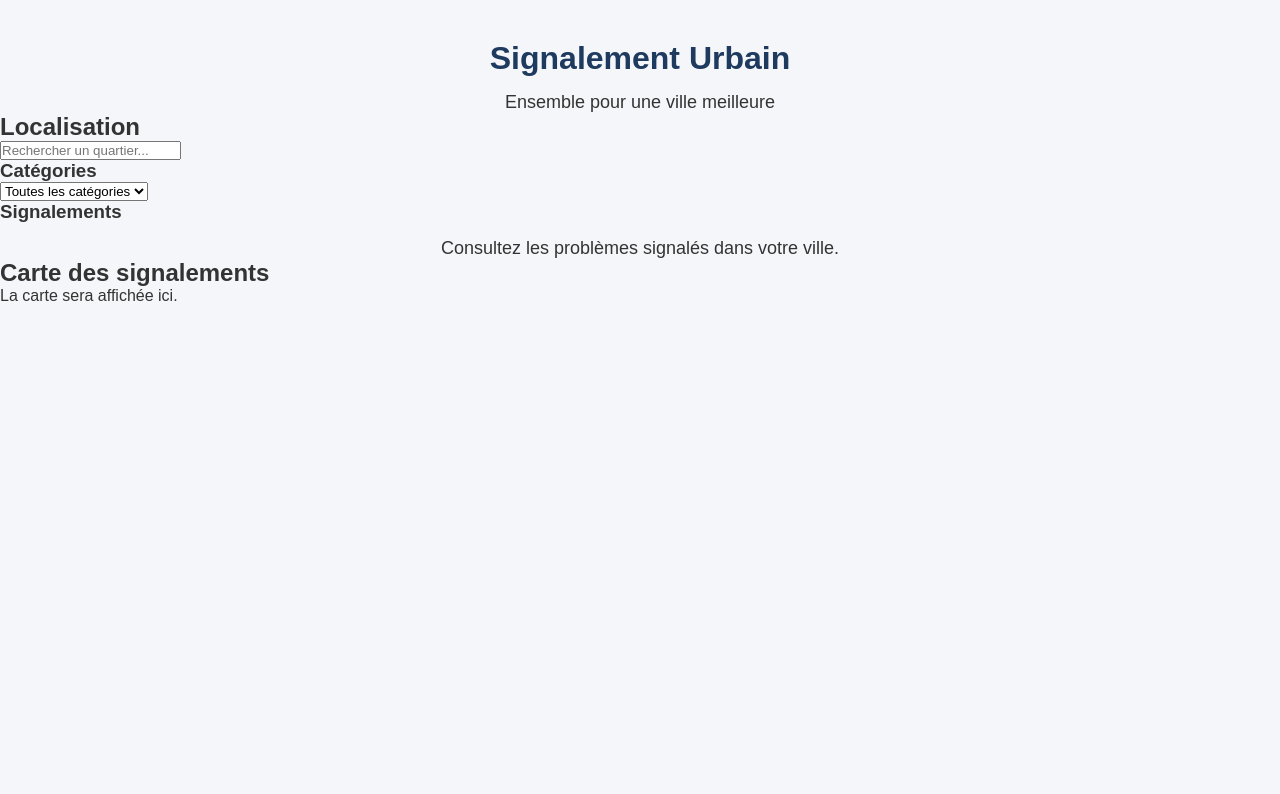
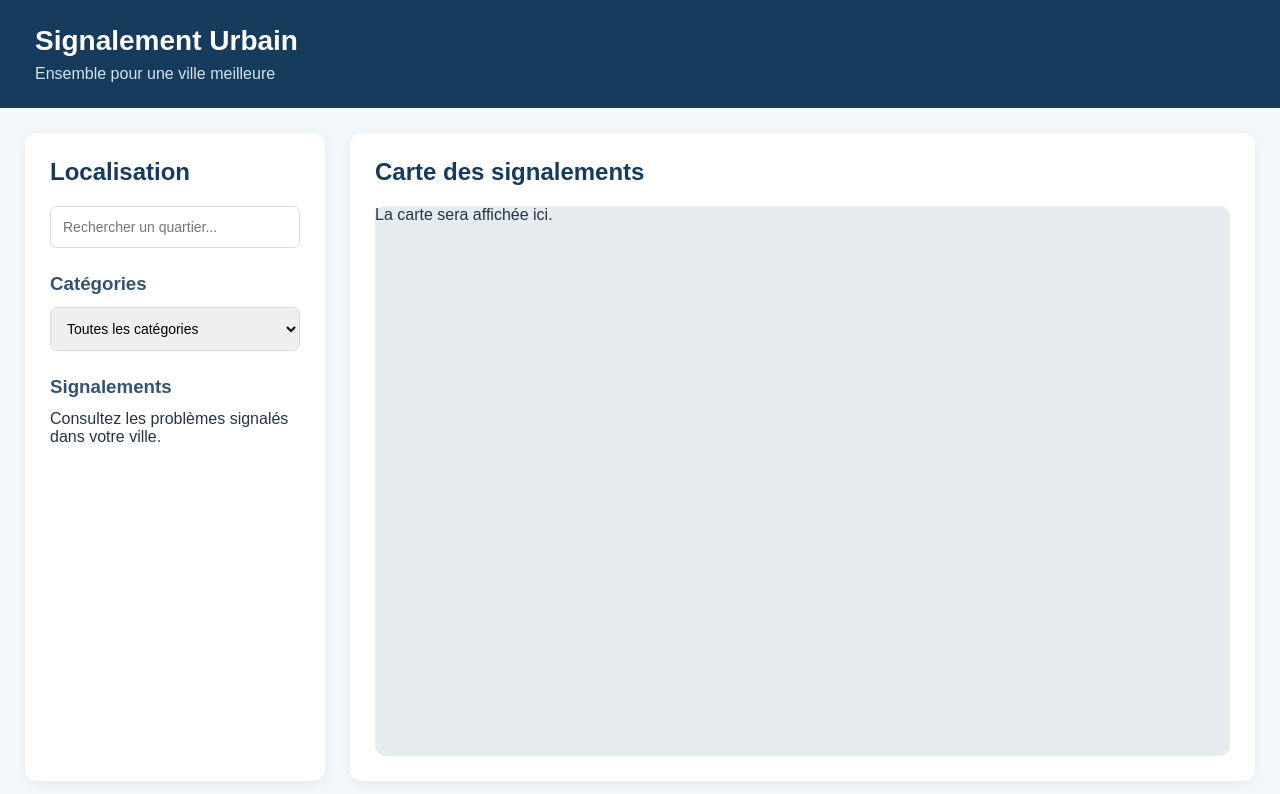
Before and after one commit to khaoula-11-cc/signalement-urbain, a plain HTML site: page index.html in a window 1280 px wide. Drawn offline with nearby package versions, Linux system fonts and the light colour scheme.

Commit message:
Ajout du design CSS de l'interface

```diff
--- a/css/style.css
+++ b/css/style.css
@@ -7,18 +7,103 @@
 
 body {
     font-family: Arial, sans-serif;
-    background-color: #f4f6f9;
-    color: #333;
+    background: #f3f6fa;
+    color: #263445;
 }
 
-h1 {
-    color: #1e3a5f;
-    text-align: center;
-    margin-top: 40px;
+/* En-tête */
+.header {
+    background: #163b5c;
+    color: white;
+    padding: 25px 35px;
 }
 
-p {
-    text-align: center;
-    margin-top: 15px;
-    font-size: 18px;
+.header h1 {
+    font-size: 28px;
+    margin-bottom: 8px;
 }
+
+.header p {
+    color: #d5e3ef;
+}
+
+/* Contenu principal */
+.container {
+    display: flex;
+    gap: 25px;
+    padding: 25px;
+    min-height: 85vh;
+}
+
+/* Menu latéral */
+.sidebar {
+    width: 300px;
+    min-width: 260px;
+    background: white;
+    padding: 25px;
+    border-radius: 12px;
+    box-shadow: 0 3px 12px rgba(0,0,0,0.06);
+}
+
+.sidebar h2 {
+    color: #163b5c;
+    margin-bottom: 20px;
+}
+
+.sidebar h3 {
+    margin-top: 25px;
+    margin-bottom: 12px;
+    color: #34536e;
+}
+
+.sidebar input,
+.sidebar select {
+    width: 100%;
+    padding: 12px;
+    border: 1px solid #d5dce5;
+    border-radius: 7px;
+    outline: none;
+    font-size: 14px;
+}
+
+.sidebar input:focus,
+.sidebar select:focus {
+    border-color: #2878b8;
+}
+
+/* Espace de la carte */
+.map-section {
+    flex: 1;
+    background: white;
+    padding: 25px;
+    border-radius: 12px;
+    box-shadow: 0 3px 12px rgba(0,0,0,0.06);
+}
+
+.map-section h2 {
+    margin-bottom: 20px;
+    color: #163b5c;
+}
+
+/* Carte */
+#map {
+    width: 100%;
+    height: 550px;
+    background: #e5ebef;
+    border-radius: 10px;
+}
+
+/* Adaptation aux petits écrans */
+@media (max-width: 768px) {
+    .container {
+        flex-direction: column;
+    }
+
+    .sidebar {
+        width: 100%;
+    }
+
+    #map {
+        height: 400px;
+    }
+}
```
